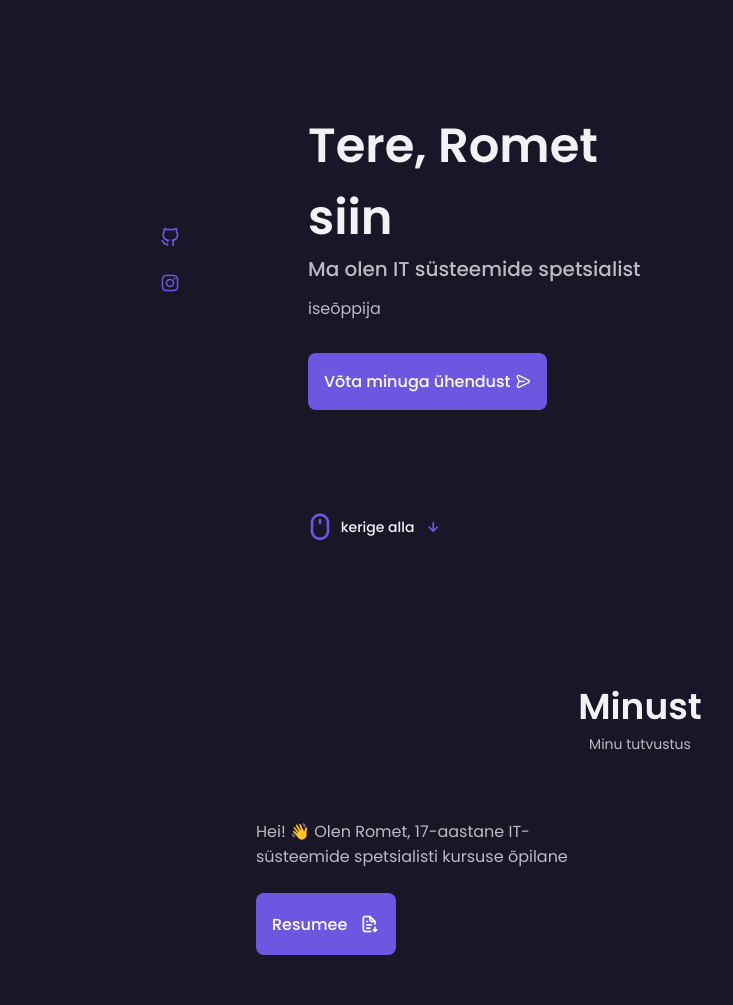
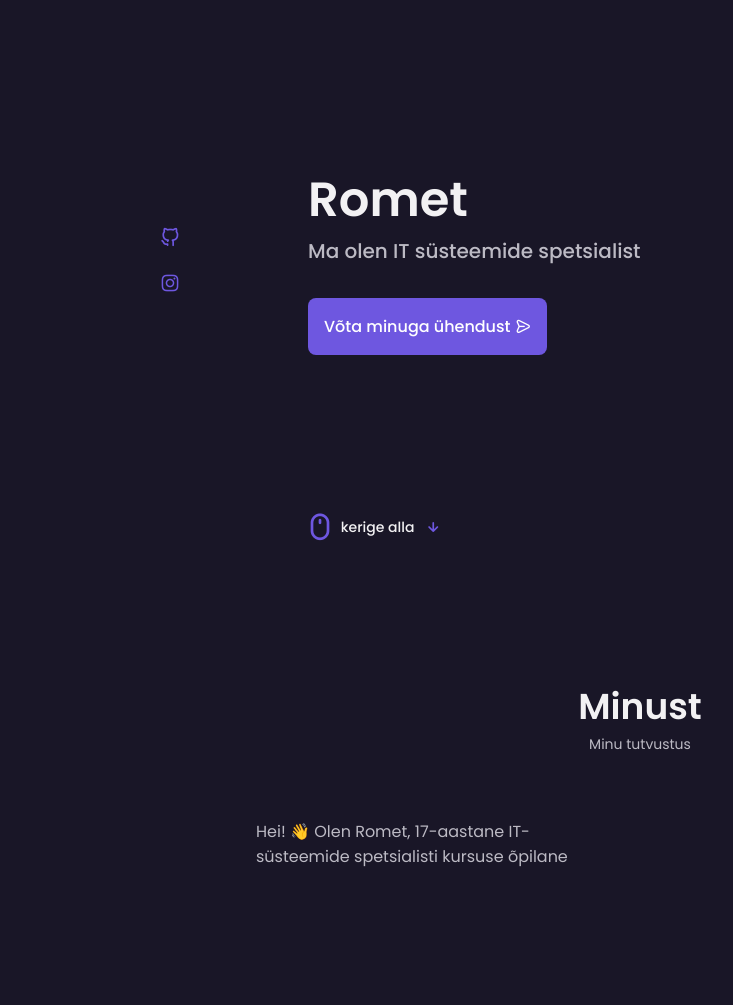
Before and after one commit to Rometpiir/portfolio, a plain HTML site: page index.html in a window 1280 px wide. Shown: the part 88-1093 px from the top of the page, 0-733 px from the left. Drawn offline with nearby package versions, Linux system fonts and the light colour scheme; files whose address does not match are found by name.

Commit message:
Update index.html

```diff
--- a/index.html
+++ b/index.html
@@ -125,11 +125,11 @@
           </div>
 
           <div class="home_data">
-            <h1 class="home_title">Tere, Romet siin</h1>
+            <h1 class="home_title"> Romet </h1>
             <h3 class="home_subtitle">Ma olen IT süsteemide spetsialist</h3>
 
             <p class="home_description">
-               iseõppija
+
             </p>
             <a href="#contact" class="button button--flex">
               Võta minuga ühendust
@@ -184,9 +184,7 @@
         <div class="about_data">
           <p class="about_description">
             Hei! 👋 Olen Romet, 17-aastane IT-süsteemide spetsialisti kursuse õpilane
-          <div class="about_button">
-            <a download="" href="./Resume.pdf" class="button button--flex" target="_blank">
-              Resumee<i class="uil uil-file-download-alt button_icon"></i>
+
             </a>
           </div>
         </div>
```
